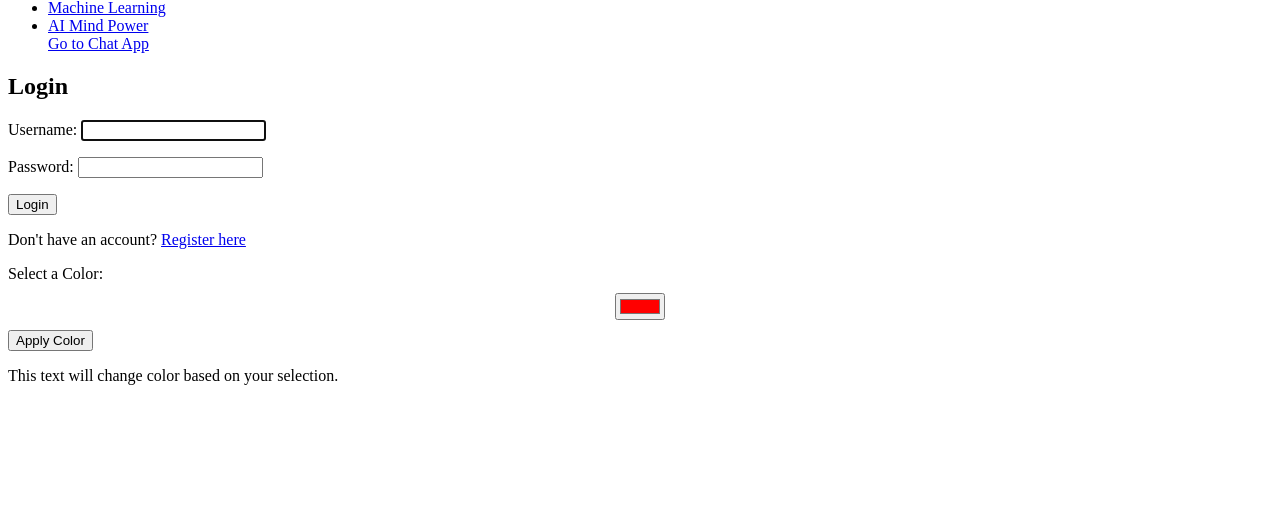
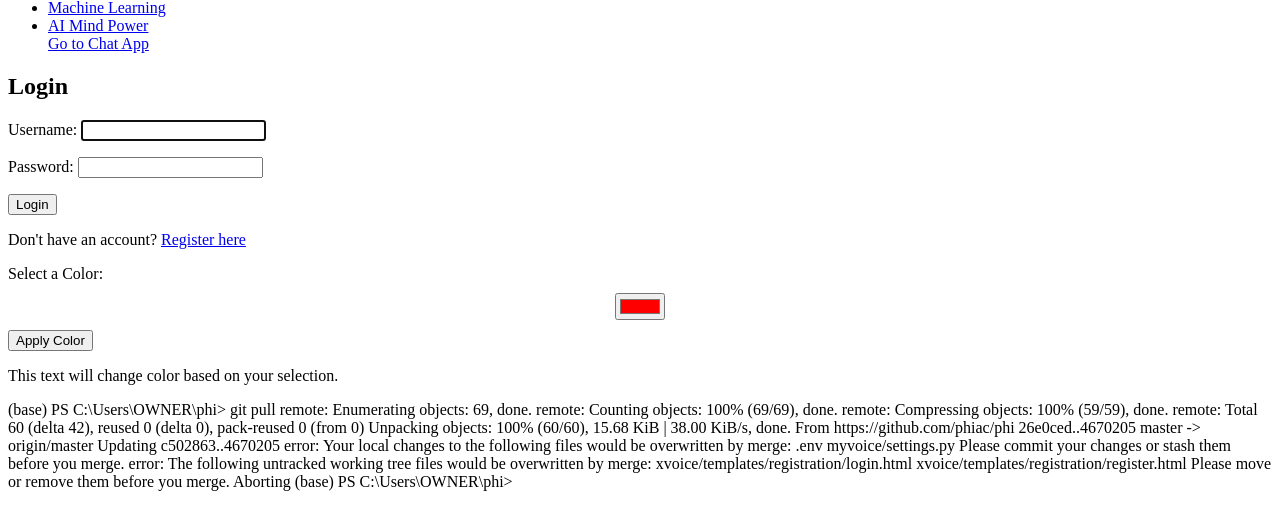
Before and after one commit to phiac/phi, a Django app: page /login/login/ in a window 1280 px wide. Shown: the part 17-547 px from the top of the page. Run offline with Django 5.2, Linux system fonts and the light colour scheme.

Commit message:
Update base.html

```diff
--- a/xvoice/templates/base.html
+++ b/xvoice/templates/base.html
@@ -15,5 +15,24 @@
         <script src="{% static 'js/base.js' %}"></script>
         {% block extra_js %}{% endblock %}
     {% endblock %}
+(base) PS C:\Users\OWNER\phi> git pull
+remote: Enumerating objects: 69, done.
+remote: Counting objects: 100% (69/69), done.
+remote: Compressing objects: 100% (59/59), done.
+remote: Total 60 (delta 42), reused 0 (delta 0), pack-reused 0 (from 0)
+Unpacking objects: 100% (60/60), 15.68 KiB | 38.00 KiB/s, done.
+From https://github.com/phiac/phi
+   26e0ced..4670205  master     -> origin/master
+Updating c502863..4670205
+error: Your local changes to the following files would be overwritten by merge:
+        .env
+        myvoice/settings.py
+Please commit your changes or stash them before you merge.
+error: The following untracked working tree files would be overwritten by merge:
+        xvoice/templates/registration/login.html
+        xvoice/templates/registration/register.html
+Please move or remove them before you merge.
+Aborting
+(base) PS C:\Users\OWNER\phi>
 </body>
 </html>
```
